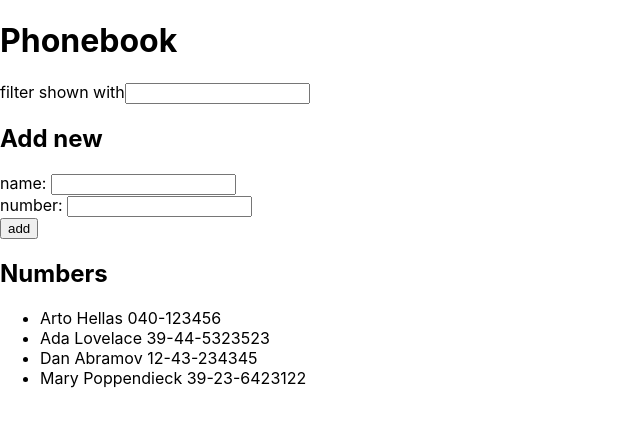
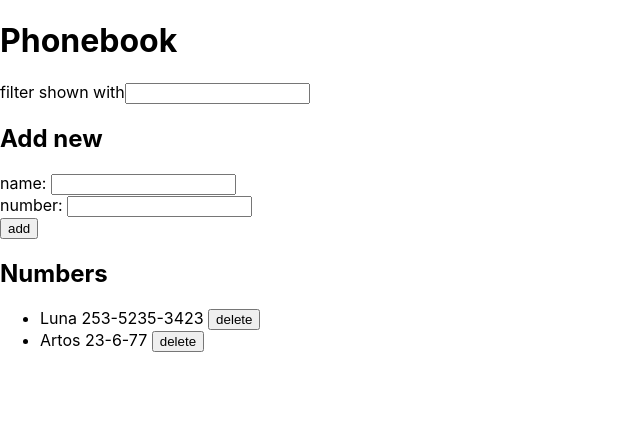
Before and after one commit to inrock96/fullstack, a React (Create React App) app in the folder part02/phonebook/: page / in a window 1280 px wide. Shown: the top 426 px of the page, without its empty margins (0-640 px from the left). Built offline with nearby package versions, Linux system fonts and the light colour scheme; data requests are answered from the project's data file.

Commit message:
exercises 2.15-2.18

```diff
--- a/part02/phonebook/db.json
+++ b/part02/phonebook/db.json
@@ -1,24 +1,14 @@
 {
-    "persons":[
+  "persons": [
     {
-        "name": "Arto Hellas",
-        "number": "040-123456",
-        "id": 1
+      "name": "Luna",
+      "number": "253-5235-3423",
+      "id": 9
     },
     {
-        "name": "Ada Lovelace",
-        "number": "39-44-5323523",
-        "id": 2
-      },
-      {
-        "name": "Dan Abramov",
-        "number": "12-43-234345",
-        "id": 3
-      },
-      {
-        "name": "Mary Poppendieck",
-        "number": "39-23-6423122",
-        "id": 4
+      "name": "Artos",
+      "number": "23-6-77",
+      "id": 14
     }
   ]
 }
--- a/part02/phonebook/src/App.js
+++ b/part02/phonebook/src/App.js
@@ -1,9 +1,9 @@
-import React, { useState,useEffect } from 'react'
+import React, { useState, useEffect } from 'react'
 import Filter from './components/Filter'
 import Name from './components/Name'
 import PersonForm from './components/PersonForm'
 import axios from 'axios'
-
+import personService from './services/Person'
 const App = () => {
   const [persons, setPersons] = useState([
   ])
@@ -12,20 +12,32 @@ const App = () => {
   const [newFilter, setFilter] = useState('')
   const [filteredPersons, setFilteredPersons] = useState(persons)
 
-  useEffect(()=>{
+  useEffect(() => {
     console.log('effect')
-    axios
-    .get('http://localhost:3001/persons')
-    .then(response=>{
-      console.log(response)
-      setPersons(response.data)
-      setFilteredPersons(response.data)
-    })
+    personService.getAll()
+      .then(response => {
+        console.log(response)
+        setPersons(response.data)
+        setFilteredPersons(response.data)
+      })
 
-  },[])
+  }, [])
+
+  const deletePerson = async (id) => {
+    if (window.confirm("Do you really want to delete?")) {
+      personService.deletePerson(id)
+        .then(response => {
+          const index = persons.filter(element=>element.id!==id)
+          setPersons(index)
+          setFilteredPersons(index)
+        })
+        .catch(error => console.error(error))
+    }
+  }
 
   const handleChange = (event) => {
     setNewName(event.target.value)
+
   }
   const handleNumber = (event) => {
     setNewNumber(event.target.value)
@@ -50,15 +62,23 @@ const App = () => {
       window.alert(`${newName} already exists`)
     } else {
       console.log("not exists")
-      setPersons(persons.concat(newPerson))
-      console.log(persons)
+      personService.create(newPerson)
+        .then(response => {
+          console.log(response.data)
+          const test = persons.concat(response.data)
+          setPersons(test)
+          setFilteredPersons(test)
+          setFilter('')
+          setNewName('')
+          setNewNumber('')
+        })
     }
   }
   const handleFilter = (event) => {
     setFilter(event.target.value)
-    if (newFilter !== '') {
+    if (event.target.value !== '') {
       const filtered = persons.filter(person => {
-        return person.name.toLowerCase().includes(newFilter.toLowerCase())
+        return person.name.toLowerCase().includes(event.target.value.toLowerCase())
       })
       setFilteredPersons(filtered)
     } else {
@@ -79,7 +99,7 @@ const App = () => {
       <h2>Numbers</h2>
       <ul>
         {
-          filteredPersons.map((person) => <Name key={person.name} person={person}></Name>)
+          filteredPersons.map((person) => <Name key={person.name} deletePerson={() => deletePerson(person.id)} person={person}></Name>)
         }
       </ul>
     </div>
--- a/part02/phonebook/src/components/Name.js
+++ b/part02/phonebook/src/components/Name.js
@@ -1,6 +1,9 @@
-const Name = ({ person }) => {
+import personService from "../services/Person"
+
+const Name = ({ person,deletePerson }) => {
+
     return (
-      <li>{person.name} {person.number}</li>
+      <li>{person.name} {person.number} <button onClick={deletePerson}>delete</button></li>
     )
   }
 
--- /dev/null
+++ b/part02/phonebook/src/services/Person.js
@@ -0,0 +1,27 @@
+import axios from "axios";
+const baseURL = 'http://localhost:3001/persons'
+
+const getAll=()=>{
+    return axios.get(baseURL)
+}
+
+const create = newObject=>{
+    return axios.post(baseURL,newObject)
+}
+
+const update = (id,newObject)=>{
+
+}
+
+const deletePerson = (id)=>{
+    return axios.delete(`${baseURL}/${id}`)
+}
+
+const  personService={
+    getAll:getAll,
+    create:create,
+    update:update,
+    deletePerson:deletePerson
+}
+
+export default personService;
```
Lines whose indentation alone changed are shown as unchanged.
